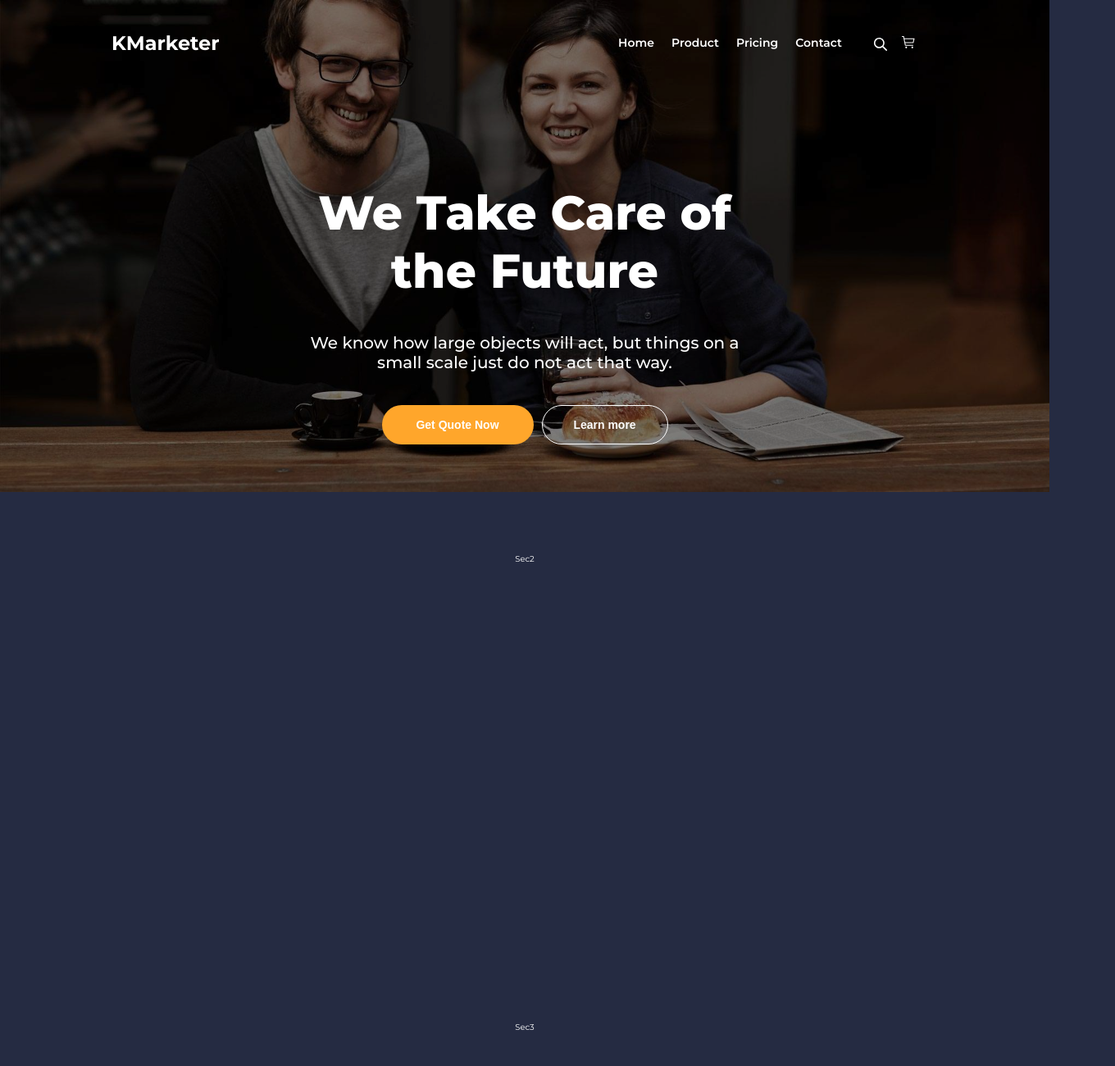
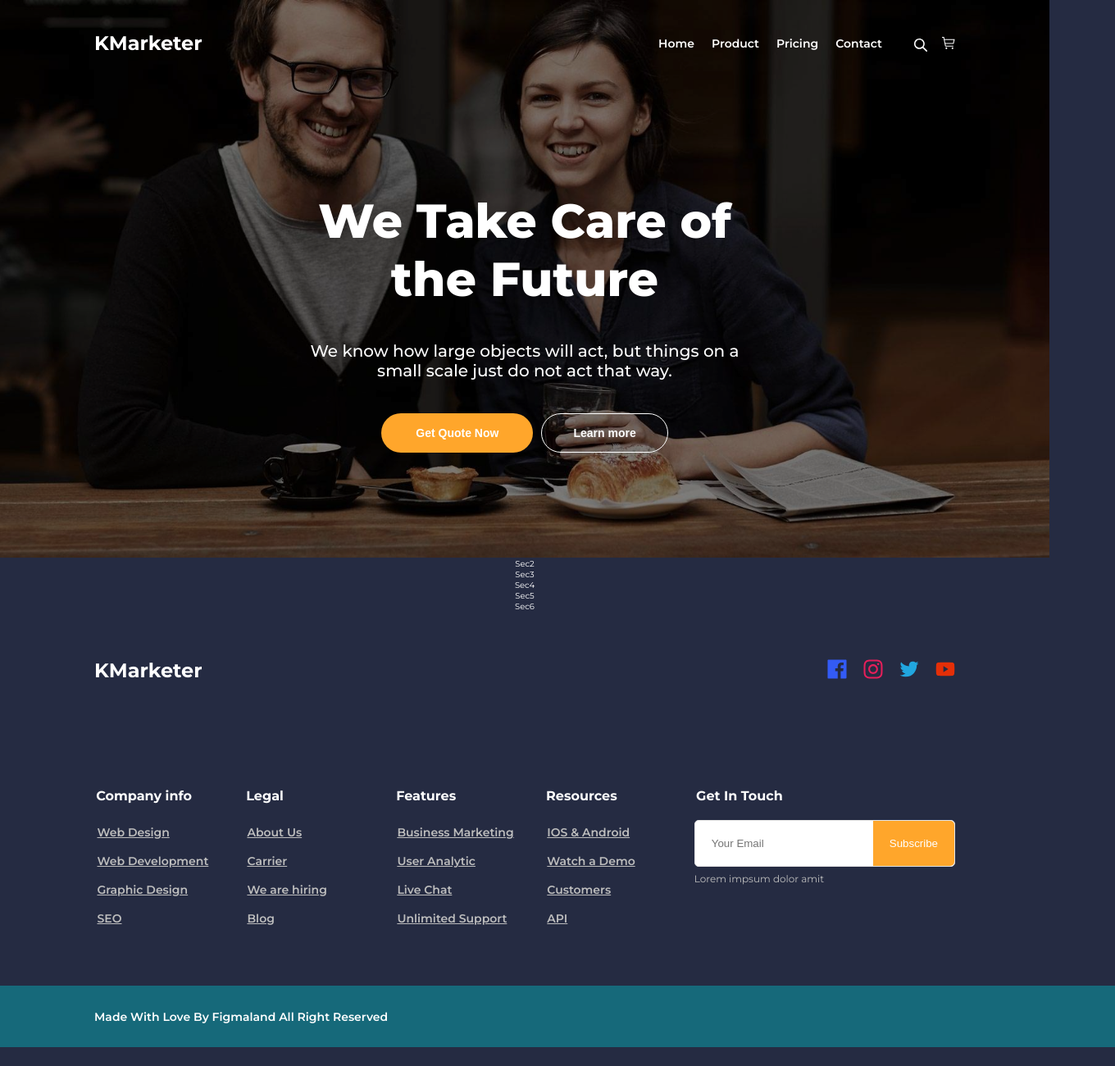
Before and after one commit to TrandafilTatiana/KMarketer, a plain HTML site: page index.html in a window 1280 px wide. Shown: the top 1300 px of the page at 82% size, 1360 px wide, since content can reach past the window. After the commit the page ends 1277 px from the top, so only its background shows below. Drawn offline with Linux system fonts and the light colour scheme; a web font is replaced by a local one.

Commit message:
basic_layout_hero_footer

```diff
--- a/assets/styles/styles.css
+++ b/assets/styles/styles.css
@@ -10,18 +10,18 @@ body {
 }
 
 .container {
-  /*max-width: 105rem;
-  width: 100%;*/
+  max-width: 105rem;
+  width: 100%;
 }
 
 .header {
   display: flex;
   justify-content: center;
+  align-items: center;
+  width: 100%;
 
   .container {
-    max-width: 132.2rem;
-    width: 100%;
-    height: 10.4rem;
+    padding: 3.35rem 0;
     display: flex;
     align-items: center;
     justify-content: center;
@@ -30,25 +30,23 @@ body {
     .header__logo {
       margin-right: auto;
       text-decoration: none;
-      color: white;
+      color: #ffffff;
       font-size: 2.4rem;
       font-weight: 700;
-      padding-left: 13.6rem;
     }
 
     .header__nav .nav__list {
       display: flex;
-      align-items: center;
       list-style: none;
-      padding: 0;
       gap: 2.1rem;
 
       .nav__link {
         text-decoration: none;
-        color: white;
+        color: #ffffff;
         font-size: 1.4rem;
         font-weight: 600;
       }
+
       .nav__link:hover {
         text-decoration: underline;
       }
@@ -57,7 +55,6 @@ body {
     .header__actions {
       display: flex;
       gap: 1.8rem;
-      padding-right: 16.4rem;
 
       .action__btn {
         all: unset;
@@ -71,82 +68,66 @@ body {
 
 .main {
   display: flex;
-  justify-content: center;
   flex-direction: column;
   align-items: center;
+  text-align: center;
 
   .container {
-    max-width: 1050px;
-    height: 571px;
-
-    .hero-image {
+    .hero__image {
       position: absolute;
       top: 0;
       left: 0;
+      left: 50%;
+      transform: translate(-50%, 0%);
       z-index: -1;
+      max-width: 144rem;
       width: 100%;
+      max-height: 68rem;
+      height: 100%;
+      object-fit: cover;
       filter: brightness(50%);
     }
 
-    .container1 {
+    .hero__container {
+      max-width: 57.3rem;
+      width: 100%;
+      padding: 129px 0;
       display: flex;
-      max-width: 573px;
-      width: 100%;
-      padding: 120px 0;
       flex-direction: column;
-      justify-content: center;
-      text-align: center;
       align-items: center;
       gap: 4rem;
 
-      .container1__h1 {
-        color: #ffffff;
+      .hero__heading {
         font-size: 5.8rem;
         font-weight: 800;
-        padding: 0;
         margin: 0;
       }
 
-      .container1__h4 {
-        color: #ffffff;
+      .hero__subheading {
         font-size: 2rem;
         font-weight: 500;
-        padding: 0;
         margin: 0;
-        display: flex;
-        justify-content: center;
-        text-align: center;
-        align-items: center;
       }
+
       .hero__actions {
         display: flex;
         gap: 1rem;
-        width: 34.9rem;
-        height: 4.8rem;
-        margin: 0;
-        padding: 0;
 
-        .hero__btn1 {
-          margin: 0;
-          padding: 0;
-          width: 18.5rem;
+        .hero__btn {
+          padding: 1.5rem 3.8rem;
           border-radius: 3.7rem;
-          border: 0;
-          background-color: #ffa62b;
-          font-size: 1.4rem;
-          font-weight: 700;
-          color: #ffffff;
-        }
-        .hero__btn2 {
-          margin: 0;
-          padding: 0;
-          width: 15.4rem;
-          border-radius: 3.7rem;
-          border: 0.1rem solid #ffffff;
+          border: 1px solid;
           background: transparent;
           font-size: 1.4rem;
           font-weight: 700;
           color: #ffffff;
+          cursor: pointer;
+        }
+
+        .btn--primary {
+          background-color: #ffa62b;
+          border: 0;
+          padding: 1.5rem 4.2rem;
         }
       }
     }
@@ -156,44 +137,33 @@ body {
 .footer {
   display: flex;
   justify-content: center;
+  align-items: center;
+  width: 100%;
 
   .container {
-    max-width: 144rem;
-    width: 100%;
-    margin: 0;
-    padding: 0;
     display: flex;
-    justify-content: center;
+    align-items: center;
     flex-direction: column;
-    align-items: center;
   }
 
   .footer__top {
-    max-width: 105rem;
     width: 100%;
-    height: 13.8rem;
-    margin: 0;
-    padding: 0;
+    padding: 4.78rem 0;
     display: flex;
     align-items: center;
 
     .footer__logo {
       margin-right: auto;
       text-decoration: none;
-      color: white;
+      color: #ffffff;
       font-size: 2.4rem;
       font-weight: 700;
     }
 
     .footer__socials {
-      all: unset;
       list-style: none;
       display: flex;
       gap: 2rem;
-      margin: 0;
-      padding: 0;
-      padding-right: 4rem;
-      height: 2.4rem;
 
       .socials__link {
         text-decoration: none;
@@ -205,29 +175,26 @@ body {
       }
     }
   }
+
   .footer__main {
     display: flex;
     justify-content: flex-start;
-    align-items: center;
     gap: 3rem;
-    width: 105rem;
-    height: 31rem;
-    padding: 0;
-    margin: 0;
+    width: 100%;
+    padding: 7rem 0;
 
     .main__item {
       display: flex;
       flex-direction: column;
       align-items: flex-start;
+      flex: 1;
       gap: 2rem;
-      width: 14.8rem;
 
       .item__title {
         font-size: 1.6rem;
         font-weight: 700;
-        padding: 0;
+        padding: 0.23rem;
         margin: 0;
-        height: 2.4rem;
       }
 
       .item__list {
@@ -241,63 +208,55 @@ body {
         list-style: none;
 
         .list__link {
-          height: 2.4rem;
+          padding: 0.35rem;
 
           a {
             color: #bdbdbd;
           }
         }
       }
+
       .item__form {
-        width: 31.9rem;
-        height: 5.6rem;
+        border-radius: 5px;
+        background-color: #f9f9f9;
         display: flex;
-        border: 0.1rem solid #e6e6e6;
-        border-radius: 0.5rem;
+        border: 1px solid #e5e5e5;
 
-        .form__input {
-          width: 18.5rem;
-          height: 5.6rem;
-          /*border: 0;*/
-          padding: 0;
-          font-size: 1.4rem;
-          font-weight: 400;
-          color: #bdbdbd;
-          padding-left: 2rem;
-          border: 0.1rem;
+        .form__footer {
+          padding: 2rem;
+          border-radius: 5px;
+          color: #ffffff;
+          border: 1px;
         }
-        .form__button {
-          width: 12rem;
-          height: 5.8rem;
-          padding: 0;
+
+        .footer--buton {
+          border-radius: 0 5px 5px 0;
           background-color: #ffa62b;
-          font-size: 1.4rem;
-          font-weight: 400;
-          text-align: center;
-          border: 0.1rem;
+          cursor: pointer;
         }
       }
     }
+
+    .item--container {
+      gap: 0;
+
+      .title--btn {
+        padding-bottom: 2rem;
+      }
+    }
+
     .item__text {
-      width: 16.2rem;
-      height: 2.8rem;
-      padding: 0;
-      margin: 0;
       font-size: 1.2rem;
       color: #bdbdbd;
-    }
-
-    .item1 {
-      width: 15.2rem;
+      margin: 0;
+      padding: 0.67rem 0;
     }
   }
+
   .footer__bottom {
-    max-width: 144rem;
-    width: 100%;
-    height: 7.4rem;
+    width: 144rem;
     background-color: #16697a;
-    display: flex;
-    align-items: center;
+    padding: 1.45rem 0;
 
     .bottom__text {
       font-size: 1.4rem;
--- a/index.html
+++ b/index.html
@@ -3,6 +3,7 @@
   <head>
     <meta charset="UTF-8" />
     <meta name="viewport" content="width=device-width, initial-scale=1.0" />
+    <title>KMarketer</title>
     <link rel="stylesheet" href="./assets/styles/styles.css" />
     <link rel="preconnect" href="https://fonts.googleapis.com" />
     <link rel="preconnect" href="https://fonts.gstatic.com" crossorigin />
@@ -10,7 +11,6 @@
       href="https://fonts.googleapis.com/css2?family=Montserrat:ital,wght@0,100..900;1,100..900&family=Open+Sans:ital,wght@0,300..800;1,300..800&family=Playwrite+AU+VIC+Guides&family=Playwrite+IE+Guides&family=Rubik+Vinyl&display=swap"
       rel="stylesheet"
     />
-    <title>Document</title>
   </head>
   <body>
     <header class="header">
@@ -58,17 +58,17 @@
     <main class="main">
       <section class="hero">
         <div class="container">
-          <img class="hero-image" src="./assets/images/header-1.png" alt="hero background">
+          <img class="hero__image" src="./assets/images/header_1.png" alt="hero background">
         </img>
-          <div class="container1">
-            <h1 class="container1__h1">We Take Care of the Future</h1>
-            <h4 class="container1__h4">
+          <div class="hero__container">
+            <h1 class="hero__heading">We Take Care of the Future</h1>
+            <h4 class="hero__subheading">
               We know how large objects will act, but things on a small scale
               just do not act that way.
             </h4>
             <div class="hero__actions">
-              <button class="hero__btn1">Get Quote Now</button>
-              <button class="hero__btn2">Learn more</button>
+              <button class="hero__btn btn--primary">Get Quote Now</button>
+              <button class="hero__btn">Learn more</button>
             </div>
           </div>
         </div>
@@ -95,7 +95,7 @@
       <div class="container">
         <div class="footer__top">
           <a href="#" class="footer__logo">
-            <span class="logo">KMarketer</span>
+            <span>KMarketer</span>
           </a>
 
           <ul class="footer__socials">
@@ -132,7 +132,7 @@
               <li class="list__link"><a href="#">SEO</a></li>
             </ul>
           </div>
-          <div class="main__item item1">
+          <div class="main__item">
             <h3 class="item__title">Legal</h3>
             <ul class="item__list">
               <li class="list__link"><a href="#">About Us</a></li>
@@ -150,7 +150,7 @@
               <li class="list__link"><a href="#">Unlimited Support</a></li>
             </ul>
           </div>
-          <div class="main__item item1">
+          <div class="main__item">
             <h3 class="item__title">Resources</h3>
             <ul class="item__list">
               <li class="list__link"><a href="#">IOS & Android</a></li>
@@ -159,18 +159,18 @@
               <li class="list__link"><a href="#">API</a></li>
             </ul>
           </div>
-          <div class="main__item">
-            <h3 class="item__title">Get In Touch</h3>
+          <div class="main__item item--container">
+            <h3 class="item__title title--btn">Get In Touch</h3>
             <form class="item__form" action="">
-              <input class="form__input"  type="text" placeholder="Your Email" />
-              <button class="form__button">Subscribe</button>
+              <input class="form__footer"  type="text" placeholder="Your Email" />
+              <button class="form__footer footer--buton">Subscribe</button>
             </form>
             <p class="item__text">Lorem impsum dolor amit</p>
           </div>
         </div>
 
         <div class="footer__bottom">
-          <p class="bottom__text">&copy; 2020 Company. All rights reserved.</p>
+          <p class="bottom__text">Made With Love By Figmaland All Right Reserved</p>
         </div>
       </div>
     </footer>
```
Also changed, not shown: assets/images/header_1.png (renamed from assets/images/header-1.png).
